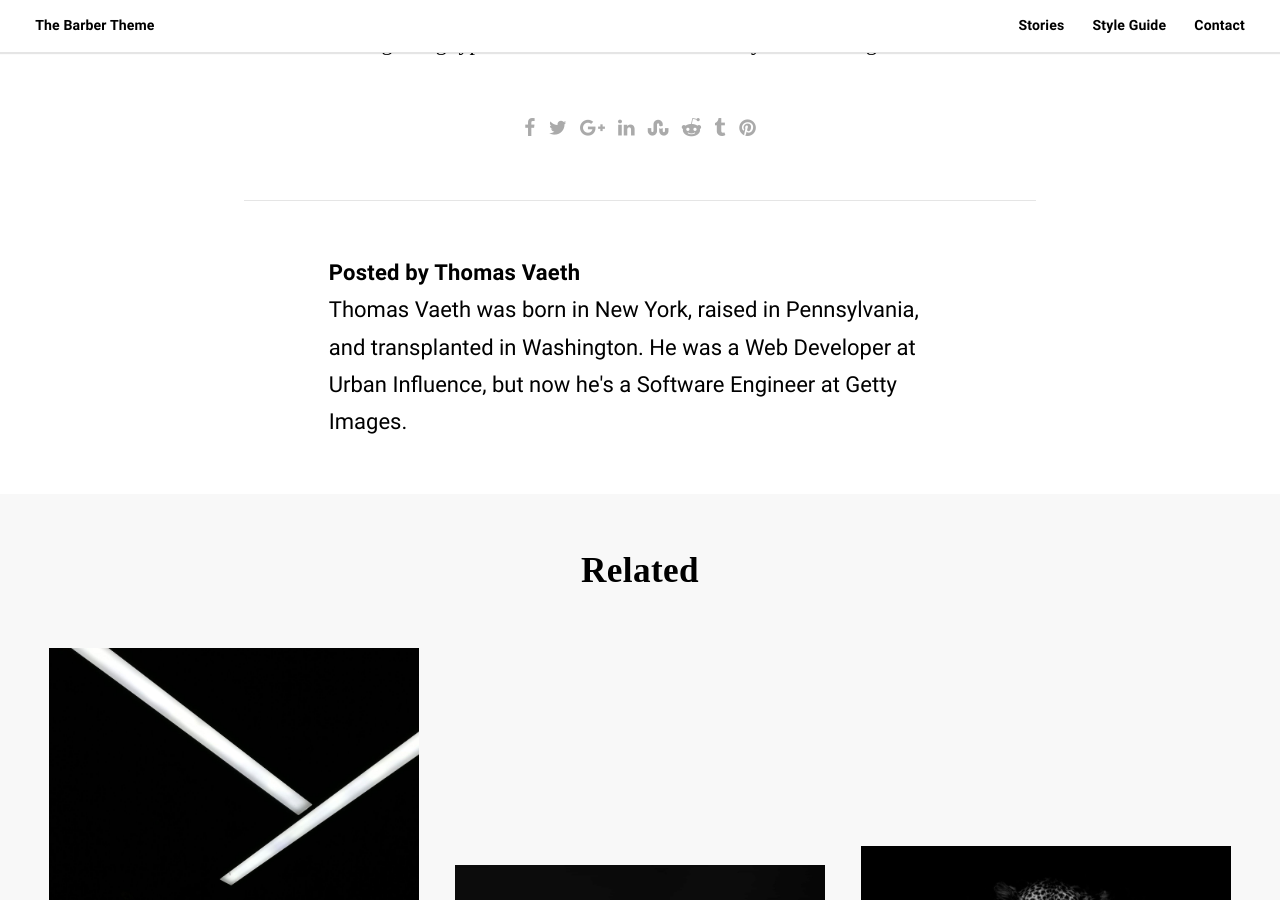
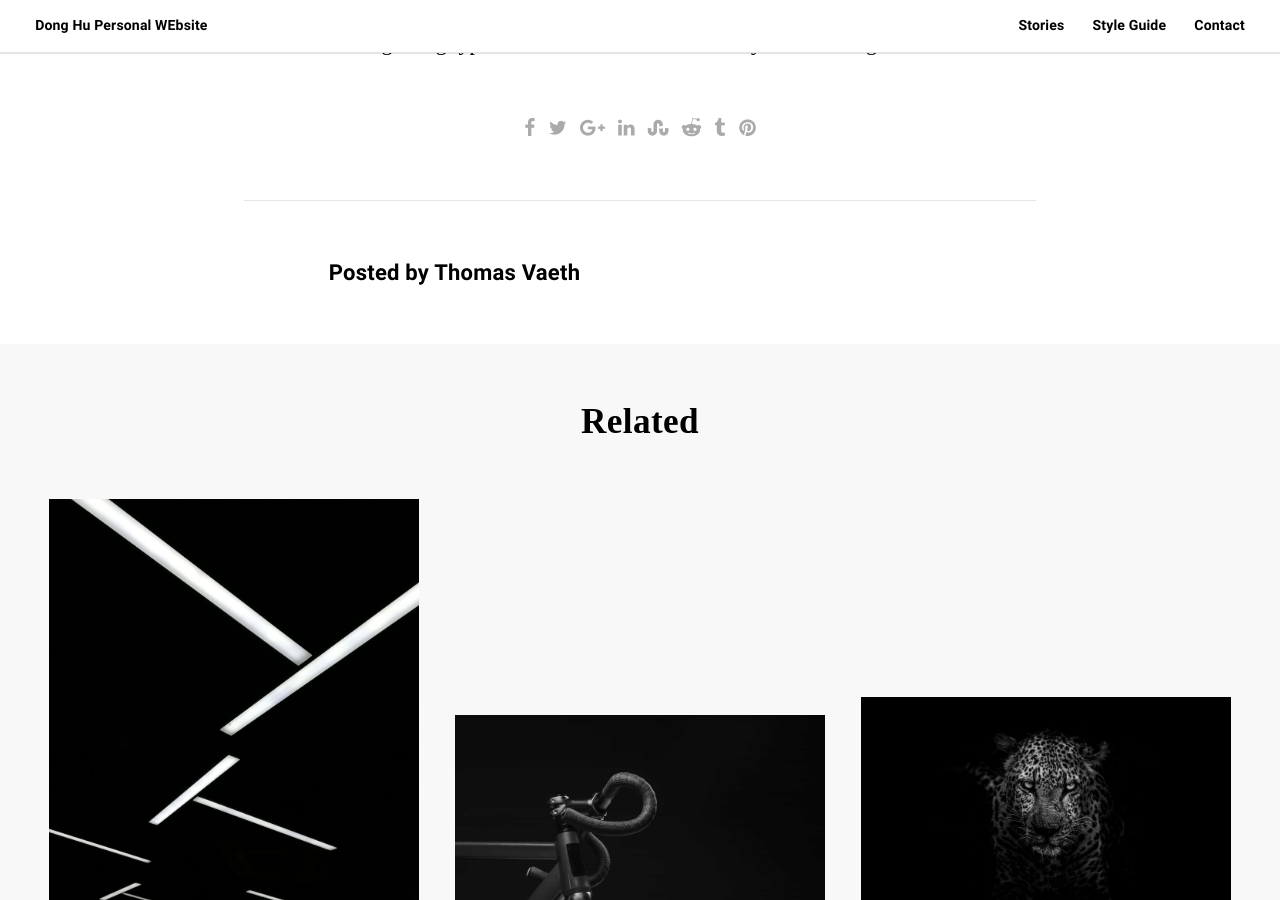
Before and after one commit to chaodonghu/personal-website, a Jekyll site: the page built from _posts/2017-10-16-beard.markdown, in a window 1280 px wide and 900 px high, scrolled down 2788 px. Built offline with Jekyll 4.4.1, drawn with Linux system fonts in a browser that asks for light colours; some web fonts are replaced.

Commit message:
fix config file

```diff
--- a/_config.yml
+++ b/_config.yml
@@ -4,24 +4,18 @@
 permalink: /:year/:month/:day/:title/
 google_analytics:
 
-name: Thomas Vaeth
-title: The Barber Theme
-description: >
-  Barber is a blog theme for Jekyll built by Thomas Vaeth for Samesies using HTML, Sass, and JavaScript.
-url: http://barber.samesies.io
-twitter_username: thomasvaeth
-default_img: /assets/images/seo.jpg
+name: Dong Hu
+title: Dong Hu Personal WEbsite
+description:
+url: http://chaodonghu.github.io
+default_img: /assets/images/personal_photo.jpg
 social:
-  - name: twitter
-    url: https://twitter.com/thomasvaeth
   - name: instagram
-    url: https://www.instagram.com/thomas.vaeth/
+    url: https://www.instagram.com/chaodonghu/
   - name: linkedin
-    url: https://www.linkedin.com/in/thomasvaeth/
+    url: https://www.linkedin.com/in/dong-hu-8769986b/
   - name: github
-    url: https://github.com/samesies
-  - name: codepen
-    url: https://codepen.io/thomasvaeth/
+    url: https://github.com/chaodonghu
 
 # Contact settings
 contact_img: /assets/images/placeholder-28.jpg
@@ -36,9 +30,9 @@
 
 # Author settings
 author:
-  - name: Thomas Vaeth
-    bio: Thomas Vaeth was born in New York, raised in Pennsylvania, and transplanted in Washington. He was a Web Developer at Urban Influence, but now he's a Software Engineer at Getty Images.
-    url: http://thomasvaeth.com
+  - name: Dong Hu
+    bio: Insert Bio Here
+    url: http://chaodonghu.github.io
 
 # Pagination settings
 pagination:
@@ -59,7 +53,7 @@
   tags:
     layouts:
       - 'tag.html'
-    title: 'The Barber Theme'
+    title: 'Dong Hu'
     permalink: '/tag/:tag'
     slugify:
       mode: raw
@@ -77,7 +71,6 @@
 exclude:
   - node_modules
   - .DS_Store
-  - barber.jpg
   - Gemfile
   - Gemfile.lock
   - gulpfile.js
```
Also changed, not shown: package.json (+4 -17 lines), assets/images/personal_photo.jpeg (added), barber.jpg (deleted).
